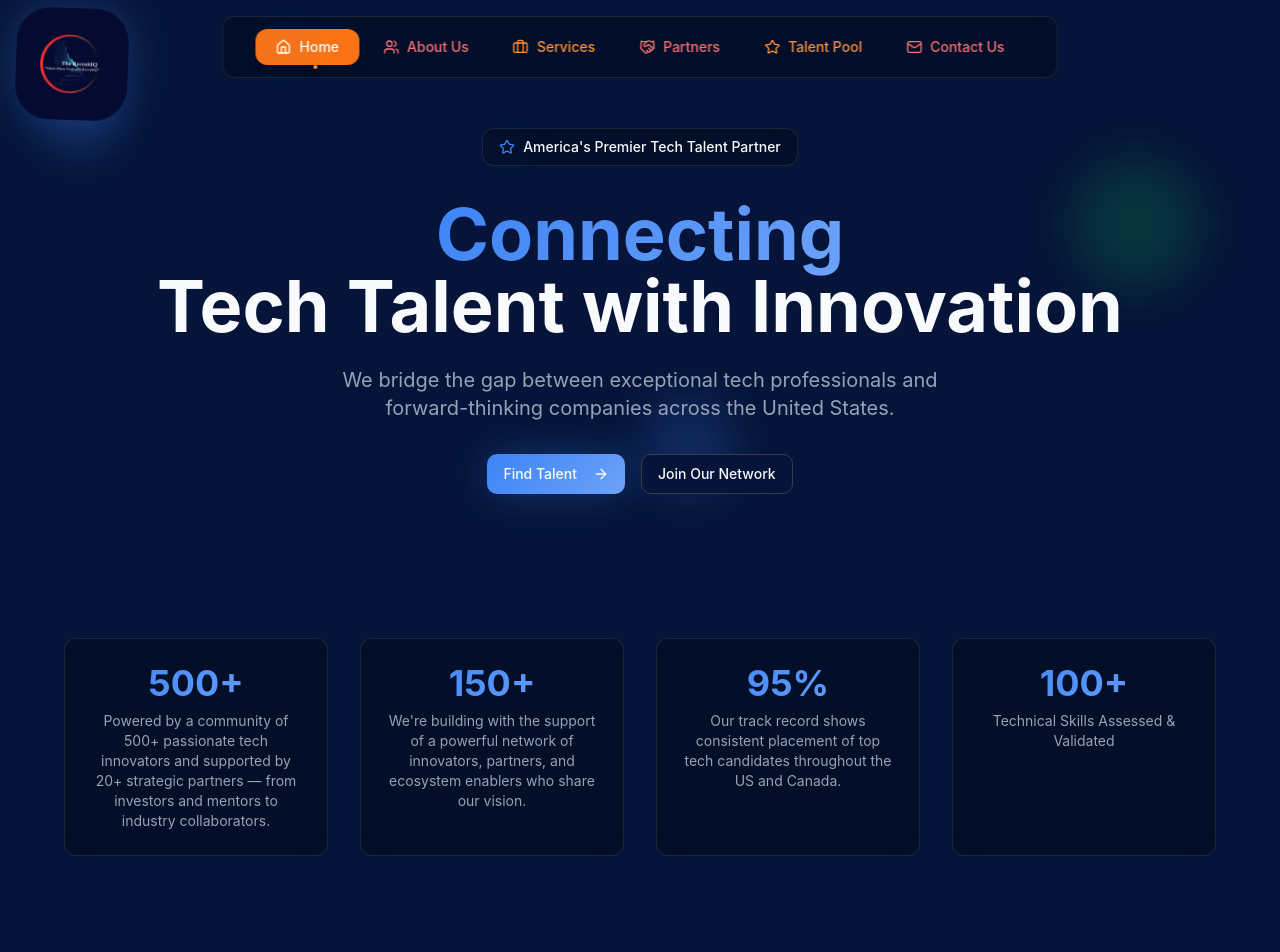
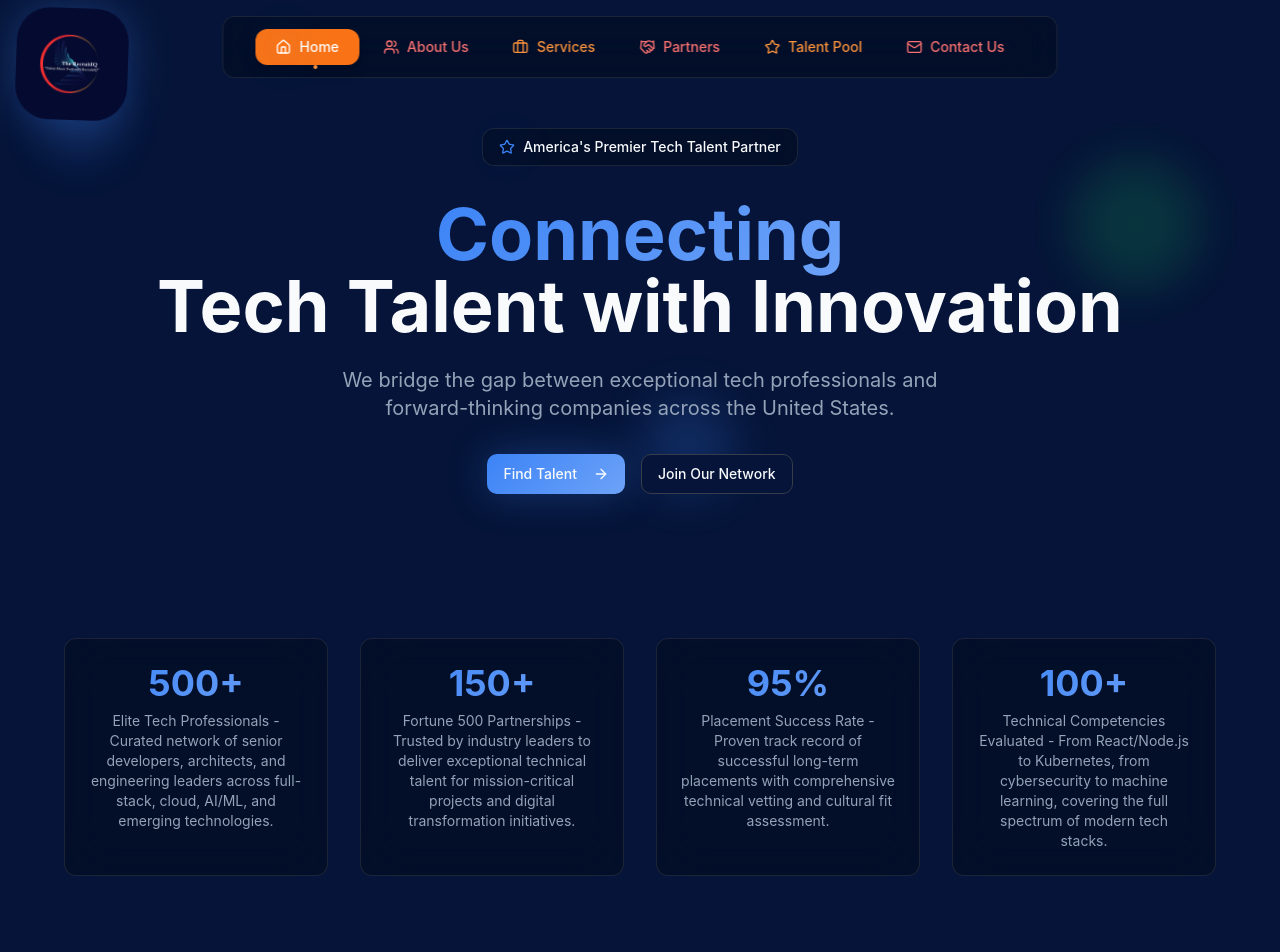
Before and after one commit to RahulAdminRecruitIQ/fluent-design-site, a React (Vite) app: page / in a window 1280 px wide. Shown: the top 952 px of the page. Built offline with nearby package versions, Linux system fonts and the light colour scheme.

Commit message:
Refine CTA section for professionalism
Update the CTA section with more professional and detailed language focused on technical hiring.

```diff
--- a/src/pages/Home.tsx
+++ b/src/pages/Home.tsx
@@ -25,10 +25,10 @@ const Home = () => {
   ];
 
   const stats = [
-    { number: '500+', label: 'Powered by a community of 500+ passionate tech innovators and supported by 20+ strategic partners — from investors and mentors to industry collaborators.' },
-    { number: '150+', label: 'We\'re building with the support of a powerful network of innovators, partners, and ecosystem enablers who share our vision.' },
-    { number: '95%', label: 'Our track record shows consistent placement of top tech candidates throughout the US and Canada.' },
-    { number: '100+', label: 'Technical Skills Assessed & Validated' },
+    { number: '500+', label: 'Elite Tech Professionals - Curated network of senior developers, architects, and engineering leaders across full-stack, cloud, AI/ML, and emerging technologies.' },
+    { number: '150+', label: 'Fortune 500 Partnerships - Trusted by industry leaders to deliver exceptional technical talent for mission-critical projects and digital transformation initiatives.' },
+    { number: '95%', label: 'Placement Success Rate - Proven track record of successful long-term placements with comprehensive technical vetting and cultural fit assessment.' },
+    { number: '100+', label: 'Technical Competencies Evaluated - From React/Node.js to Kubernetes, from cybersecurity to machine learning, covering the full spectrum of modern tech stacks.' },
   ];
 
   const handleFindTalent = () => {
```
